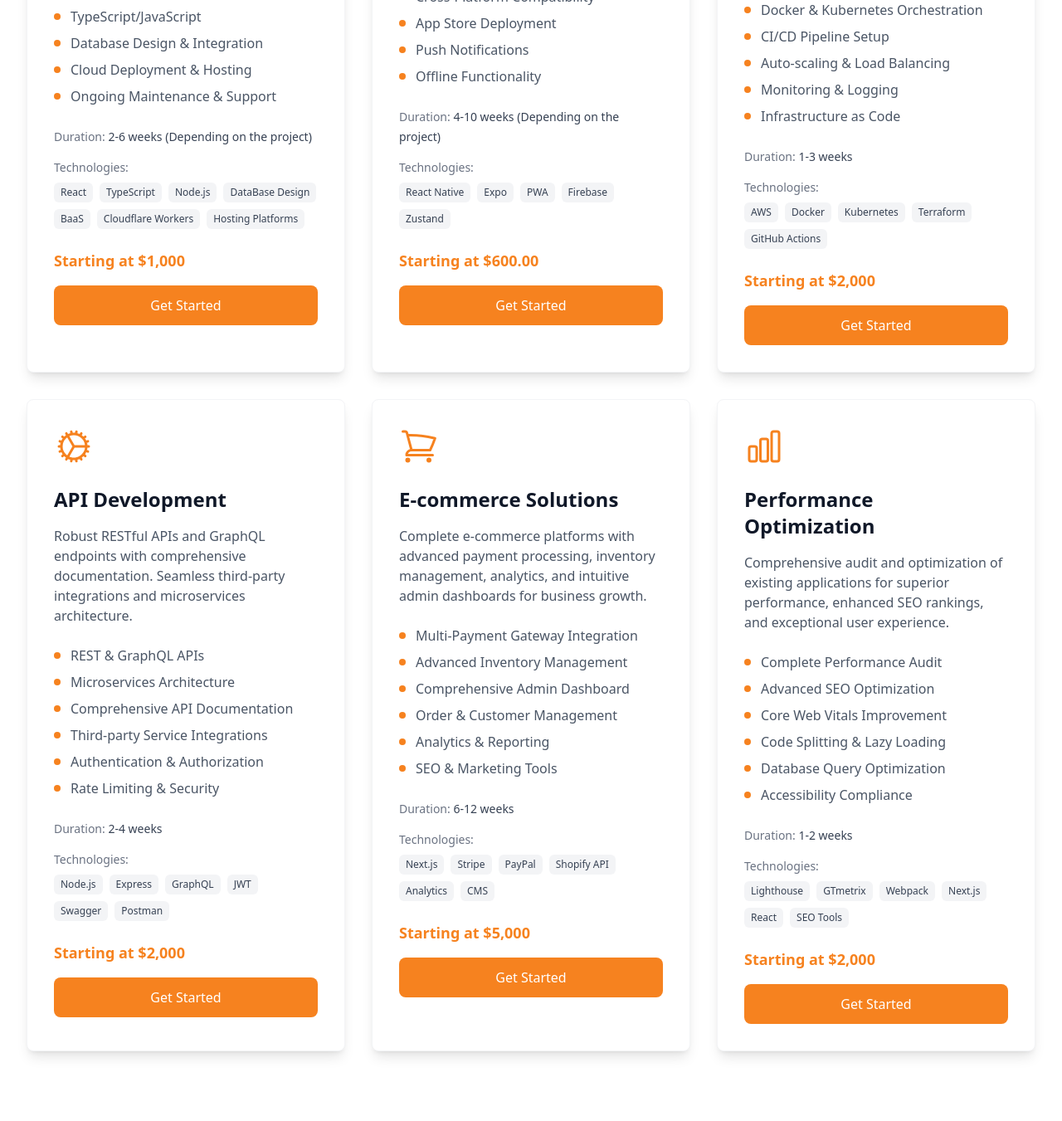
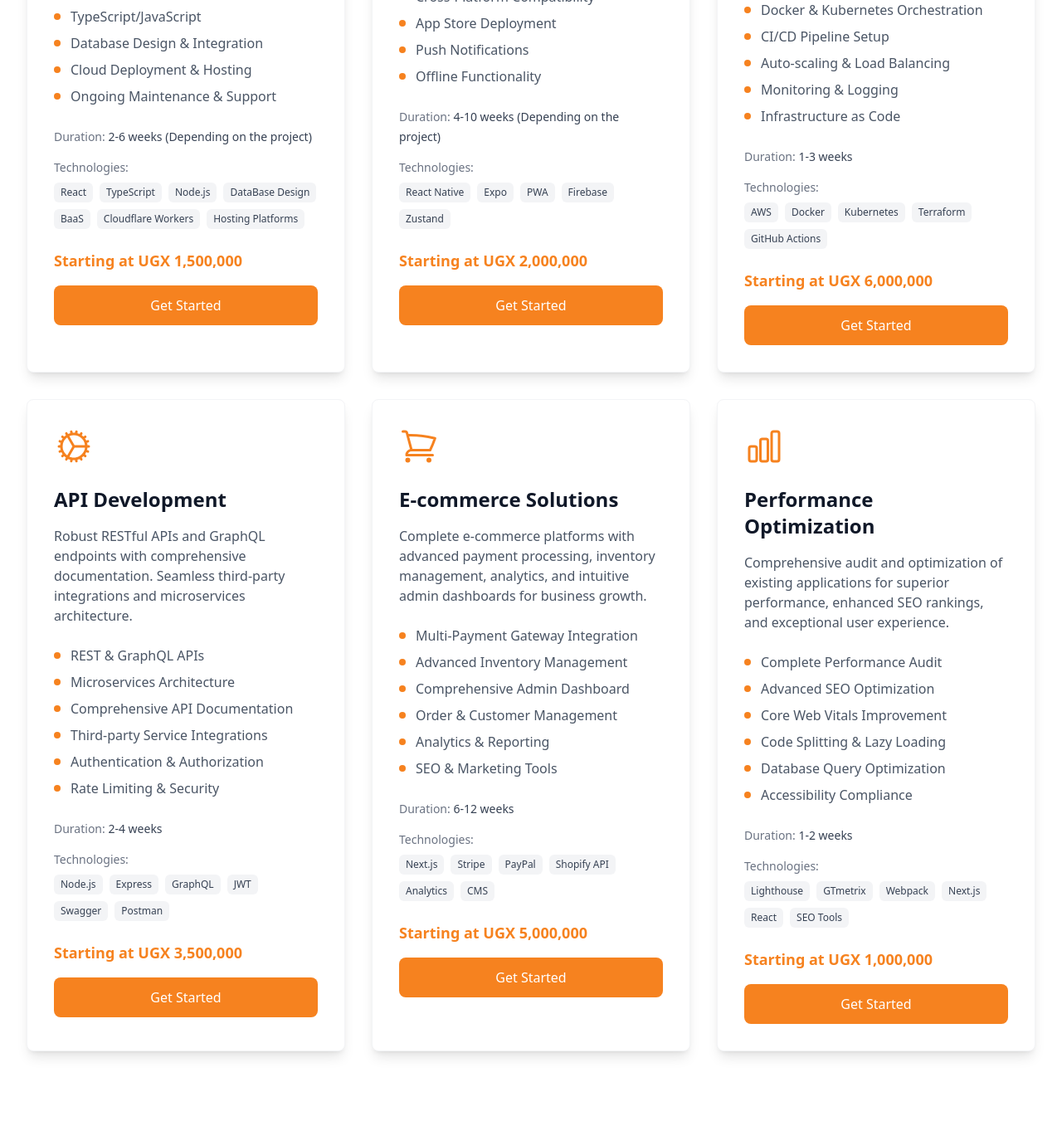
Before and after one commit to NY-Henry/personal-dev-website, a React (Vite) app: page /services in a window 1280 px wide. Shown: the part 689-2040 px from the top of the page at 83% size. Built offline with nearby package versions, Linux system fonts and the light colour scheme.

Commit message:
Used Ugandan Shillings for the prices

```diff
--- a/src/pages/Services.tsx
+++ b/src/pages/Services.tsx
@@ -26,7 +26,7 @@ const Services = () => {
         "Cloud Deployment & Hosting",
         "Ongoing Maintenance & Support",
       ],
-      price: "Starting at $1,000",
+      price: "Starting at UGX 1,500,000",
       duration: "2-6 weeks (Depending on the project)",
       technologies: [
         "React",
@@ -52,7 +52,7 @@ const Services = () => {
         "Push Notifications",
         "Offline Functionality",
       ],
-      price: "Starting at $600.00",
+      price: "Starting at UGX 2,000,000",
       duration: "4-10 weeks (Depending on the project)",
       technologies: ["React Native", "Expo", "PWA", "Firebase", "Zustand"],
     },
@@ -69,7 +69,7 @@ const Services = () => {
         "Monitoring & Logging",
         "Infrastructure as Code",
       ],
-      price: "Starting at $2,000",
+      price: "Starting at UGX 6,000,000",
       duration: "1-3 weeks",
       technologies: [
         "AWS",
@@ -92,7 +92,7 @@ const Services = () => {
         "Authentication & Authorization",
         "Rate Limiting & Security",
       ],
-      price: "Starting at $2,000",
+      price: "Starting at UGX 3,500,000",
       duration: "2-4 weeks",
       technologies: [
         "Node.js",
@@ -116,7 +116,7 @@ const Services = () => {
         "Analytics & Reporting",
         "SEO & Marketing Tools",
       ],
-      price: "Starting at $5,000",
+      price: "Starting at UGX 5,000,000",
       duration: "6-12 weeks",
       technologies: [
         "Next.js",
@@ -140,7 +140,7 @@ const Services = () => {
         "Database Query Optimization",
         "Accessibility Compliance",
       ],
-      price: "Starting at $2,000",
+      price: "Starting at UGX 1,000,000",
       duration: "1-2 weeks",
       technologies: [
         "Lighthouse",
```
